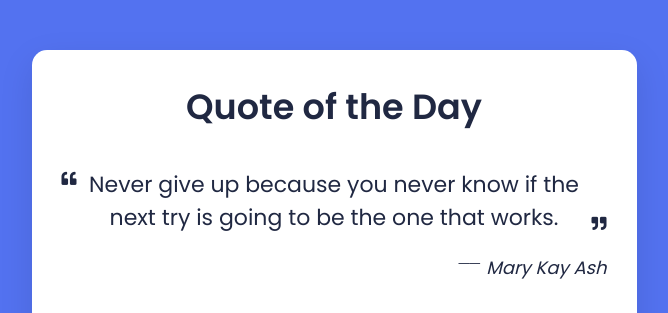
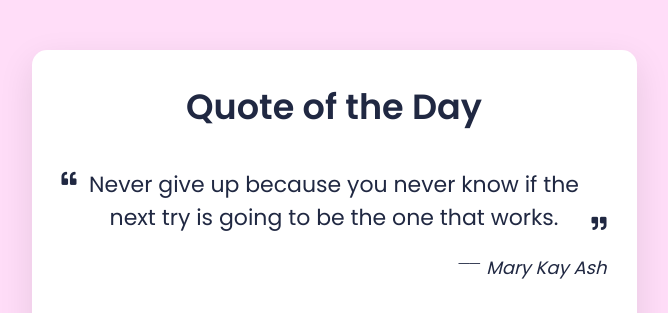
Before and after one commit to farhanacsebd/random-quotes-generator-using-html-css-js, a plain HTML site: page index.html in a window 1280 px wide. Shown: the part 169-482 px from the top of the page, without its empty margins (306-974 px from the left). Drawn offline with Linux system fonts and the light colour scheme.

Commit message:
change background color

```diff
--- a/style.css
+++ b/style.css
@@ -11,7 +11,7 @@ body{
   align-items: center;
   justify-content: center;
   min-height: 100vh;
-  background: #5372F0;
+  background: #ffddf8;
 }
 .wrapper{
   width: 605px;
```
